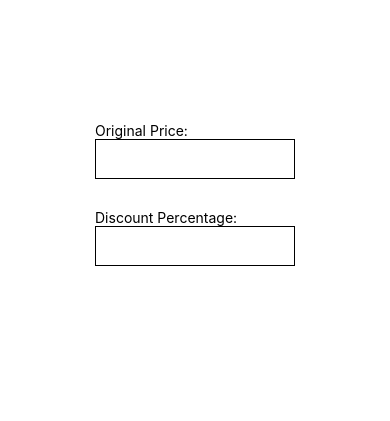
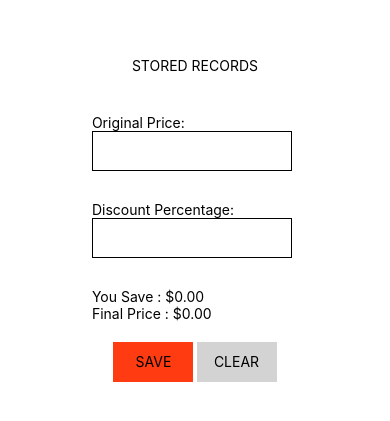
Before and after one commit to IamHaseebAhmed/Discount-Cal-App, a React Native app: screen / in a window 390 px wide. Shown: the part 213-634 px from the top of the page. Built offline with nearby package versions, Linux system fonts and the light colour scheme.

Commit message:
added additional features

```diff
--- a/App.js
+++ b/App.js
@@ -1,49 +1,100 @@
-import React, { useState } from "react";
-import { StyleSheet, Text, View, TextInput, Button } from "react-native";
+import React, { useState } from 'react';
+import {
+  StyleSheet,
+  Text,
+  View,
+  TextInput,
+  Button,
+  TouchableOpacity,
+} from 'react-native';
 
 export default function App() {
-  const [orgPrice, setOrgPrice] = useState(0);
-  const [disPercent, setDisPercent] = useState(0);
+  const [orgPrice, setOrgPrice] = useState('');
+  const [disPercent, setDisPercent] = useState('');
   // const [final, setFinal] = useState({});
 
   const orgPriceHandler = (price) => {
+    if (price >= 0) {
       setOrgPrice(price);
+    }
   };
 
   const disPercentHandler = (percent) => {
+    if (percent <= 100) {
       setDisPercent(percent);
+    }
   };
 
   const saveAmount = () => {
-    let disAmount = orgPrice * ( disPercent / 100 )
-    return disAmount;
-  }
+    let disAmount = orgPrice * (disPercent / 100);
+    return disAmount.toFixed(2);
+  };
   const finalPrice = () => {
-    let finalAmount = orgPrice - saveAmount()
-     return finalAmount;
+    let finalAmount = orgPrice - saveAmount();
+    return finalAmount.toFixed(2);
+  };
+
+  const clearInputData = () => {
+    setOrgPrice('');
+    setDisPercent('');
   }
 
   return (
     <View style={styles.container}>
       <View>
+        <View
+          style={{
+            flexDirection: 'row',
+            justifyContent: 'space-around',
+            margin: 40,
+          }}>
+          <TouchableOpacity>
+            <Text>STORED RECORDS</Text>
+          </TouchableOpacity>
+        </View>
+
         <Text>Original Price:</Text>
         <TextInput
           style={styles.inputFields}
-          onChangeText={(price) => orgPriceHandler(price)}
+          keyboardType="numeric"
+          onChangeText={orgPriceHandler}
+          value={orgPrice}
         />
         <Text>Discount Percentage:</Text>
         <TextInput
           style={styles.inputFields}
-          onChangeText={(price) => disPercentHandler(price)}
+          keyboardType="numeric"
+          onChangeText={disPercentHandler}
+          value={disPercent}
         />
 
+        <View style={{ textAlign: 'center' }}>
           <Text>
-          {(orgPrice !== 0 && disPercent !== 0 ) ? "You Save: "+saveAmount() : ""}
+            {orgPrice !== 0 && disPercent !== 0
+              ? 'You Save : $' + saveAmount()
+              : ''}
           </Text>
           <Text>
-          {(orgPrice !== 0 && disPercent !== 0 ) ? "Final Price: "+finalPrice() : ""}
+            {orgPrice !== 0 && disPercent !== 0
+              ? 'Final Price : $' + finalPrice()
+              : ''}
           </Text>
+        </View>
 
+        <View
+          style={{
+            flexDirection: 'row',
+            justifyContent: 'space-around',
+            margin: 20,
+          }}>
+          <TouchableOpacity style={styles.btnSave}>
+            <Text>SAVE</Text>
+          </TouchableOpacity>
+
+          <TouchableOpacity style={styles.btnClear} onPress={() => clearInputData()}>
+            <Text>CLEAR</Text>
+          </TouchableOpacity>
+        </View>
       </View>
     </View>
   );
@@ -52,9 +103,9 @@ export default function App() {
 const styles = StyleSheet.create({
   container: {
     flex: 1,
-    backgroundColor: "#fff",
-    alignItems: "center",
-    justifyContent: "center",
+    backgroundColor: '#fff',
+    alignItems: 'center',
+    justifyContent: 'center',
   },
   inputFields: {
     height: 40,
@@ -63,4 +114,18 @@ const styles = StyleSheet.create({
     borderWidth: 1,
     marginBottom: 30,
   },
+  btnSave: {
+    width: 80,
+    height: 40,
+    backgroundColor: '#FF3B11',
+    justifyContent: 'center',
+    alignItems: 'center',
+  },
+  btnClear: {
+    width: 80,
+    height: 40,
+    backgroundColor: 'lightgrey',
+    justifyContent: 'center',
+    alignItems: 'center',
+  },
 });
```
Lines whose indentation alone changed are shown as unchanged.
